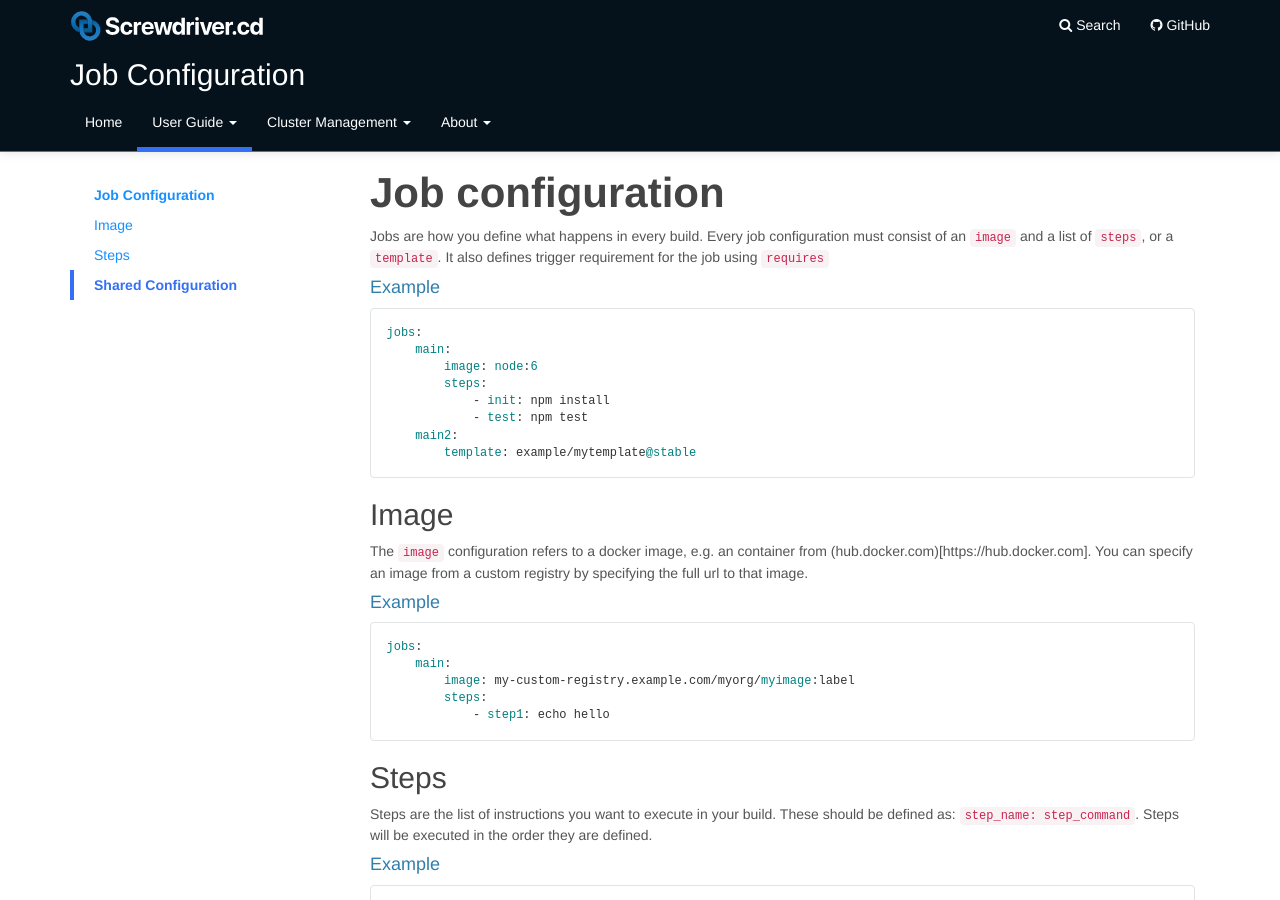
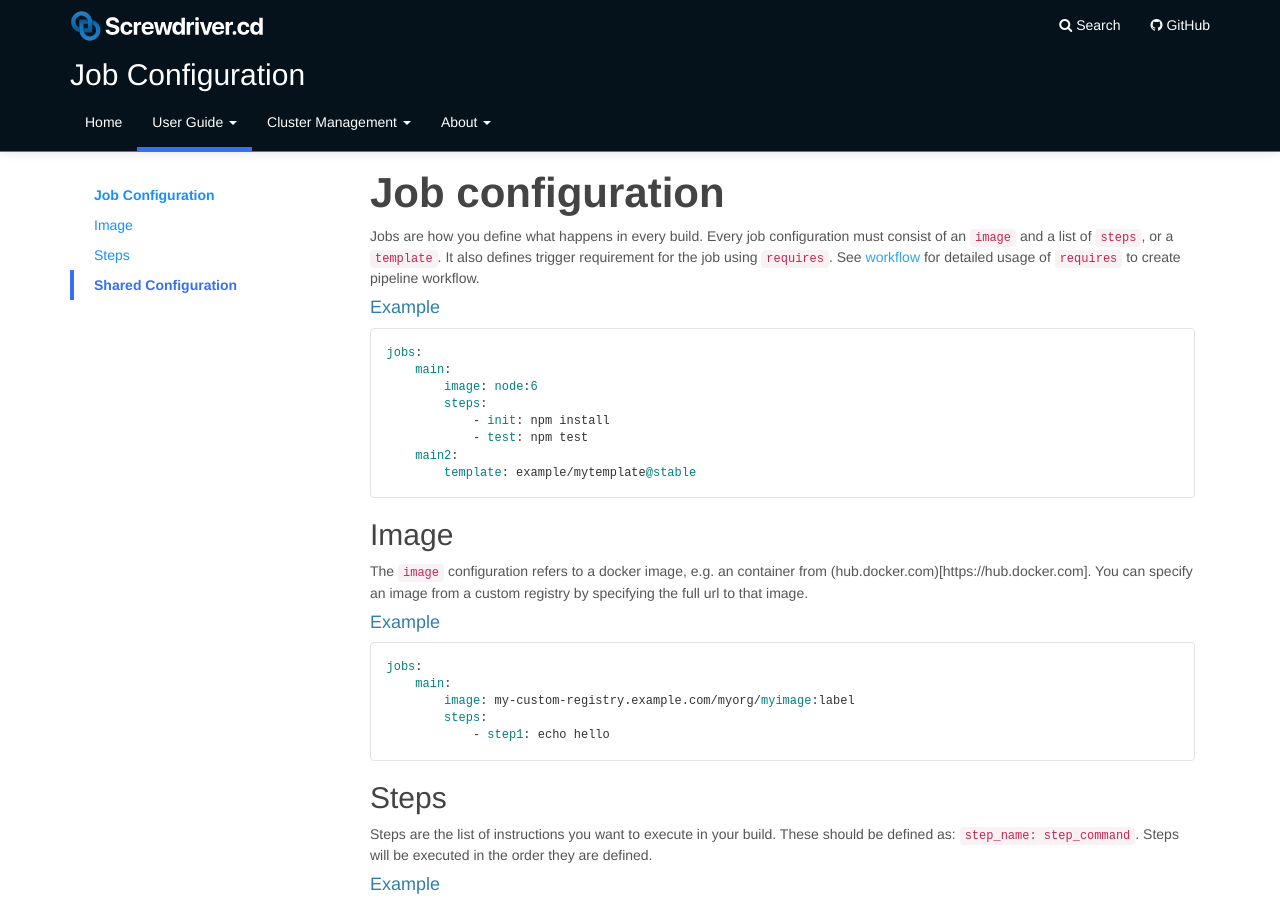
Before and after one commit to screwdriver-cd/guide, a Jekyll site: the page built from docs/user-guide/configuration/jobconfiguration.md, in a window 1280 px wide and 900 px high. Built offline with Jekyll 4.4.1, drawn with Linux system fonts in a browser that asks for light colours.

Commit message:
Update jobconfiguration.md

````diff
--- a/docs/user-guide/configuration/jobconfiguration.md
+++ b/docs/user-guide/configuration/jobconfiguration.md
@@ -14,7 +14,7 @@ toc:
       url: "#shared"
 ---
 # Job configuration
-Jobs are how you define what happens in every build. Every job configuration must consist of an `image` and a list of `steps`, or a `template`. It also defines trigger requirement for the job using [`requires`](/user-guide/configuration/workflow)
+Jobs are how you define what happens in every build. Every job configuration must consist of an `image` and a list of `steps`, or a `template`. It also defines trigger requirement for the job using `requires`. See [workflow](/user-guide/configuration/workflow) for detailed usage of `requires` to create pipeline workflow.
 
 #### Example
 ```
````
